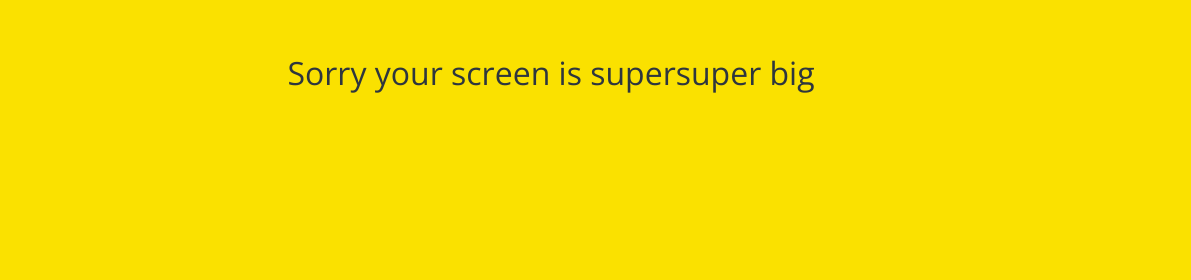
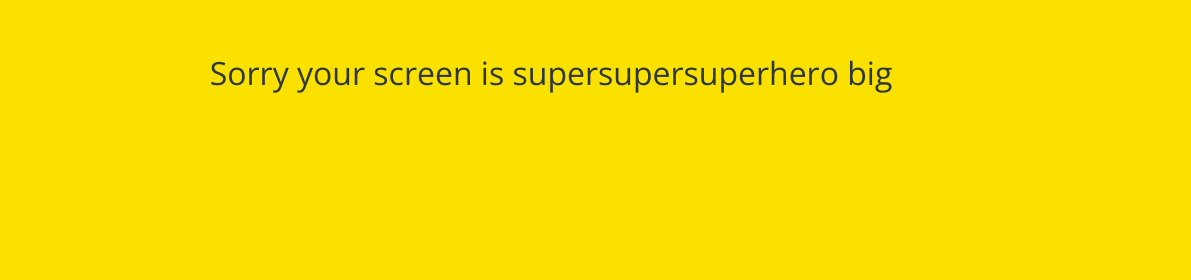
Before and after one commit to UHyun-K/KOKOATALK, a plain HTML site: page friends.html in a window 1280 px wide. Shown: the part 327-607 px from the top of the page, 89-1280 px from the left. Drawn offline with nearby package versions, Linux system fonts and the light colour scheme.

Commit message:
suersupersuperhero

```diff
--- a/friends.html
+++ b/friends.html
@@ -102,7 +102,7 @@
 </div>
 
 <div id="no-mobile">
-    <span>Sorry your screen is supersuper  big </span>
+    <span>Sorry your screen is supersupersuperhero  big </span>
 </div>
 <div id="no-rotate">
     <span>Please roate your phone</span>
```
Also changed, not shown: text.txt.
